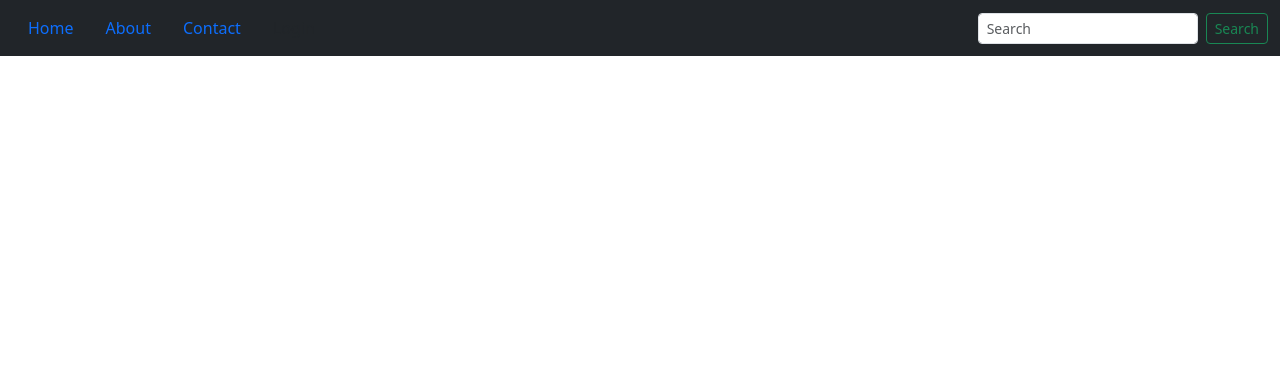
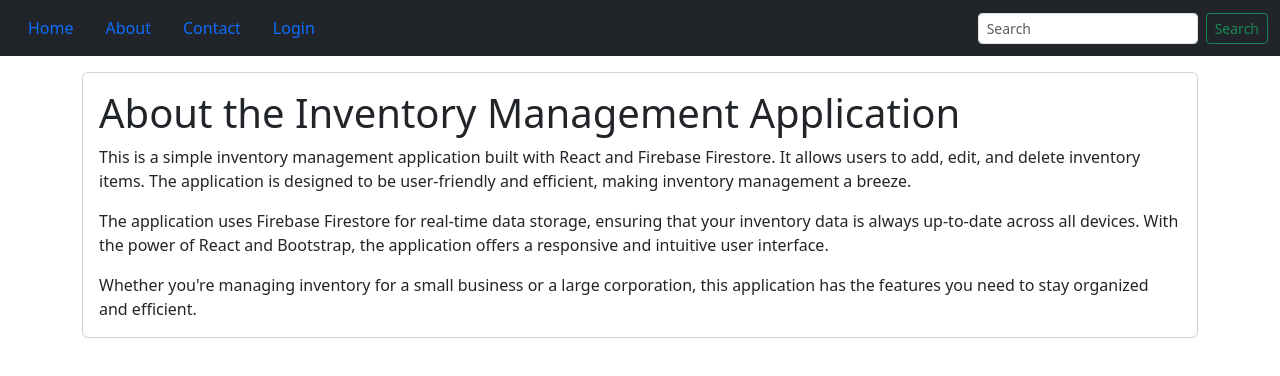
Before and after one commit to Ivar-7/tanui-inventory-interview, a React (Create React App) app: page /about in a window 1280 px wide. Shown: the top 376 px of the page. Built offline with nearby package versions, Linux system fonts and the light colour scheme.

Commit message:
added Readme and about page

```diff
--- /dev/null
+++ b/src/components/About.js
@@ -0,0 +1,30 @@
+import React from 'react';
+import { Container, Card } from 'react-bootstrap';
+
+function About() {
+    return (
+        <Container className="mt-3">
+            <Card>
+                <Card.Body>
+                    <Card.Title><h1>About the Inventory Management Application</h1></Card.Title>
+                    <Card.Text>
+                        This is a simple inventory management application built with React and Firebase Firestore.
+                        It allows users to add, edit, and delete inventory items. The application is designed to
+                        be user-friendly and efficient, making inventory management a breeze.
+                    </Card.Text>
+                    <Card.Text>
+                        The application uses Firebase Firestore for real-time data storage, ensuring that your
+                        inventory data is always up-to-date across all devices. With the power of React and
+                        Bootstrap, the application offers a responsive and intuitive user interface.
+                    </Card.Text>
+                    <Card.Text>
+                        Whether you're managing inventory for a small business or a large corporation, this
+                        application has the features you need to stay organized and efficient.
+                    </Card.Text>
+                </Card.Body>
+            </Card>
+        </Container>
+    );
+}
+
+export default About;
--- a/src/components/Home.js
+++ b/src/components/Home.js
@@ -30,6 +30,7 @@ function Home() {
             await addDoc(collection(db, "inventory"), newInventory);
             setNewInventory({Name: '', Description: '', Quantity: '', Price: ''});
             setError('');
+            setShowAdd(false);
         } else {
             setError('Please fill out all fields');
         }
@@ -162,7 +163,7 @@ function Home() {
                                 <td>{item.Name}</td>
                                 <td>{item.Description}</td>
                                 <td>{item.Quantity}</td>
-                                <td>{item.Price}</td>
+                                <td>${item.Price}</td>
                                 <td>
                                     <Button onClick={() => handleEditClick(item)} className="me-2">
                                         Edit
--- a/src/components/Navbar.js
+++ b/src/components/Navbar.js
@@ -1,6 +1,7 @@
 import React from 'react';
 import { BrowserRouter as Router, Routes, Route, Link } from 'react-router-dom';
 import Home from './Home';
+import About from './About';
 
 const Navbar2 = () => {
   return (
@@ -12,13 +13,13 @@ const Navbar2 = () => {
           <Link className="nav-link active" aria-current="page" to="/">Home</Link>
         </li>
         <li className="nav-item">
-          <Link className="nav-link" to="#">About</Link>
+          <Link className="nav-link" to="/about">About</Link>
         </li>
         <li className="nav-item">
           <Link className="nav-link" to="#">Contact</Link>
         </li>
         <li className="nav-item">
-          <Link className="nav-link disabled" to="#">Login</Link>
+          <Link className="nav-link" to="#">Login</Link>
         </li>
       </ul>
       <form className="d-flex">
@@ -29,7 +30,7 @@ const Navbar2 = () => {
       </nav>
       <Routes>
         <Route exact path="/" element={<Home />} />
-{/*         <Route path="/about" element={<About />} /> */}
+        <Route path="/about" element={<About />} />
       </Routes>
     </Router>
   );
```
Also changed, not shown: 1 other file (tests, documents, lock files or other folders).
